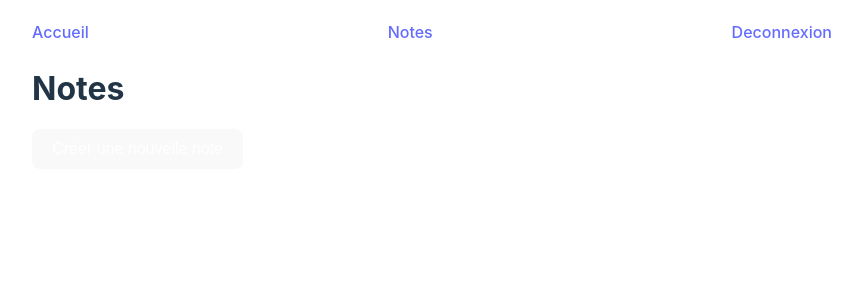
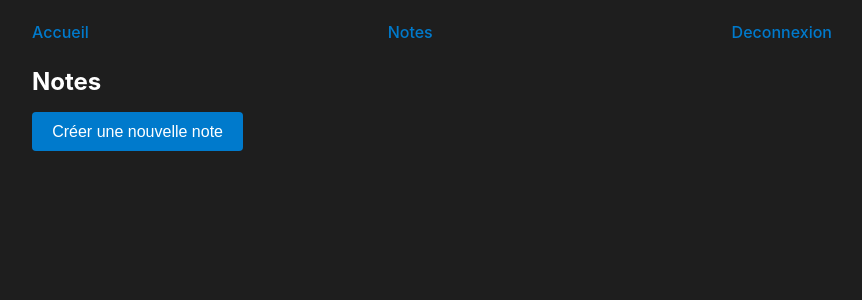
Before and after one commit to ladthomas/vue-notes-app, a Vue app: page / in a window 1280 px wide. Shown: the top 300 px of the page, without its empty margins (208-1070 px from the left). Built offline with nearby package versions, Linux system fonts and the light colour scheme.

Commit message:
file styles.css

```diff
--- a/src/style.css
+++ b/src/style.css
@@ -3,8 +3,8 @@
   line-height: 1.5;
   font-weight: 400;
   color-scheme: light dark;
-  color: rgba(5, 5, 5, 0.87);
-  background-color: #f9f9f9;
+  color: rgba(255, 255, 255, 0.87);
+  background-color: #1e1e1e;
   font-synthesis: none;
   text-rendering: optimizeLegibility;
   -webkit-font-smoothing: antialiased;
@@ -13,11 +13,11 @@
 
 a {
   font-weight: 500;
-  color: #646cff;
+  color: #007acc;
   text-decoration: inherit;
 }
 a:hover {
-  color: #535bf2;
+  color: #005bb5;
 }
 
 body {
@@ -27,23 +27,24 @@ body {
 }
 
 h1 {
-  font-size: 2em;
+  font-size: 1.5em;
   margin-bottom: 0.5em;
+  color: #ffffff;
 }
 
 button {
-  border-radius: 8px;
+  border-radius: 4px;
   border: 1px solid transparent;
   padding: 0.6em 1.2em;
   font-size: 1em;
   font-weight: 500;
-  background-color: #1a1a1a;
+  background-color: #007acc;
   color: #ffffff;
   cursor: pointer;
   transition: border-color 0.25s;
 }
 button:hover {
-  border-color: #646cff;
+  border-color: #005bb5;
 }
 button:focus,
 button:focus-visible {
@@ -53,16 +54,3 @@ button:focus-visible {
 .container {
   padding: 2rem;
 }
-
-@media (prefers-color-scheme: light) {
-  :root {
-    color: #213547;
-    background-color: #ffffff;
-  }
-  a:hover {
-    color: #747bff;
-  }
-  button {
-    background-color: #f9f9f9;
-  }
-}
```
